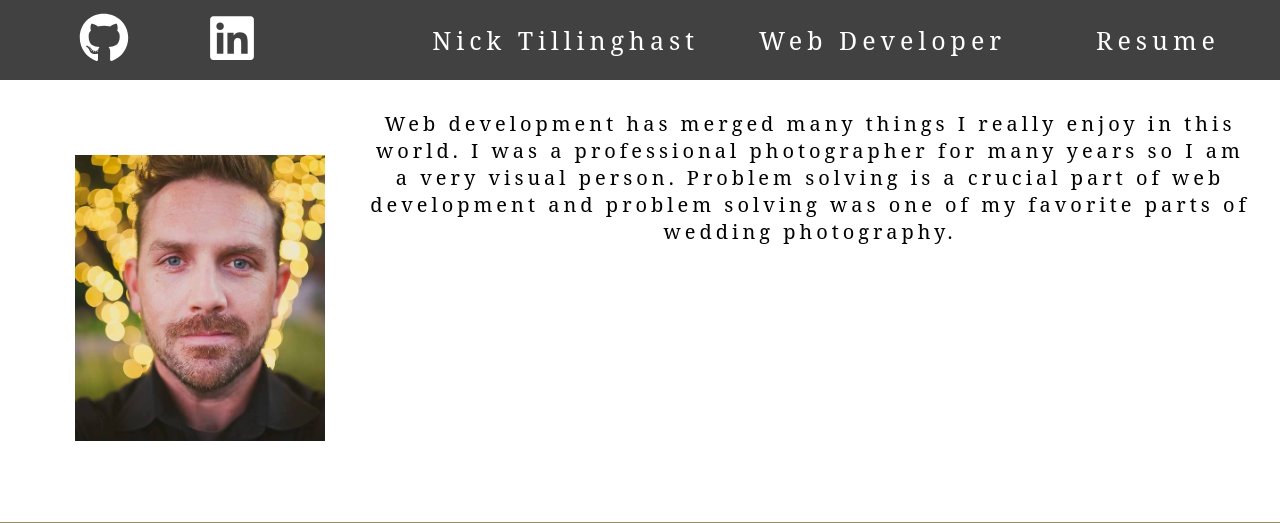
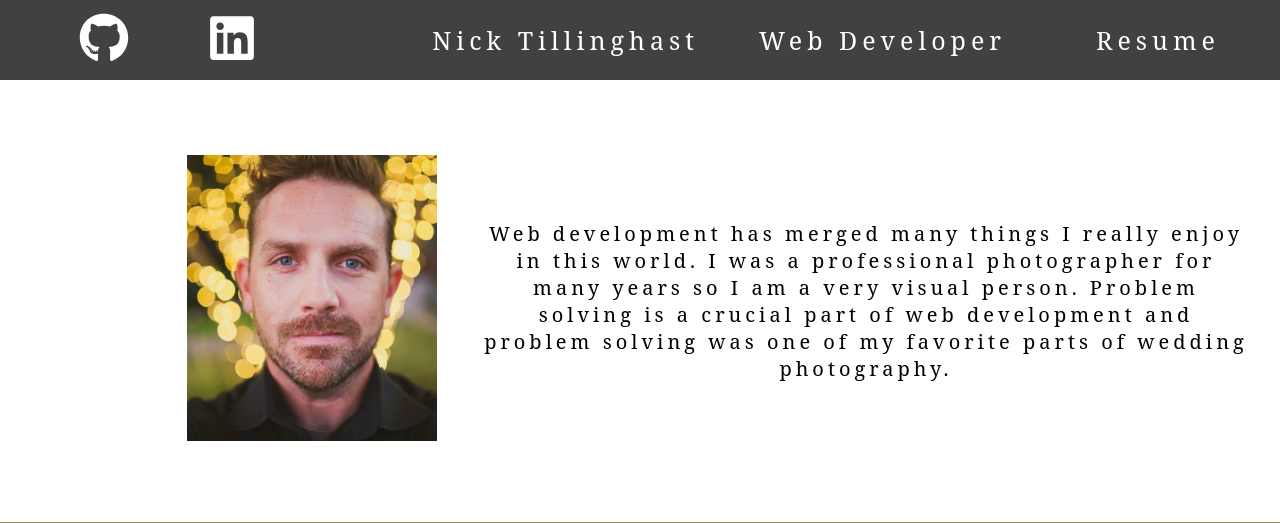
Before and after one commit to NickTillinghast/Portfolio-2, a React (Create React App) app: page / in a window 1280 px wide. Shown: the top 523 px of the page. Built offline with nearby package versions, Linux system fonts and the light colour scheme.

Commit message:
sunday updated links

```diff
--- a/src/Components/Header.css
+++ b/src/Components/Header.css
@@ -21,6 +21,7 @@
   width: 20vw;
   background-color: rgb(65, 65, 65);
 }
+
 .link-box {
   display: flex;
   /* justify-content: space-evenly; */
--- a/src/Components/Portfolio.css
+++ b/src/Components/Portfolio.css
@@ -40,6 +40,12 @@
   /* padding: 100px; */
   font-family: "Noto Serif", serif;
 }
+.portfolio-text {
+  display: flex;
+  flex-direction: column;
+  justify-content: center;
+  width: 60vw;
+}
 .about-blurb {
   display: flex;
   flex-direction: row-reverse;
@@ -48,11 +54,6 @@
   font-weight: 400;
   letter-spacing: 4px;
 }
-.middle {
-  /* display: flex;
-  flex-direction: row;
-  align-items: flex-start;
-  justify-content: center;
+.portfolio-content {
   width: 100vw;
-  background-color: rgb(255, 255, 255); */
 }
--- a/src/Components/Portfolio.js
+++ b/src/Components/Portfolio.js
@@ -9,12 +9,12 @@ export default function Portfolio() {
   return (
     <div className="portfolio-main">
       <div className="words">
-        <div>
+        <div className="portfolio-content">
           <div className="middle">
             {/* <div>React, Node.js, Javascript, PostgrasSql</div> */}
             <div>
               <div className="about-blurb">
-                <div>
+                <div className="portfolio-text">
                   Web development has merged many things I really enjoy in this
                   world. I was a professional photographer for many years so I
                   am a very visual person. Problem solving is a crucial part of
```
